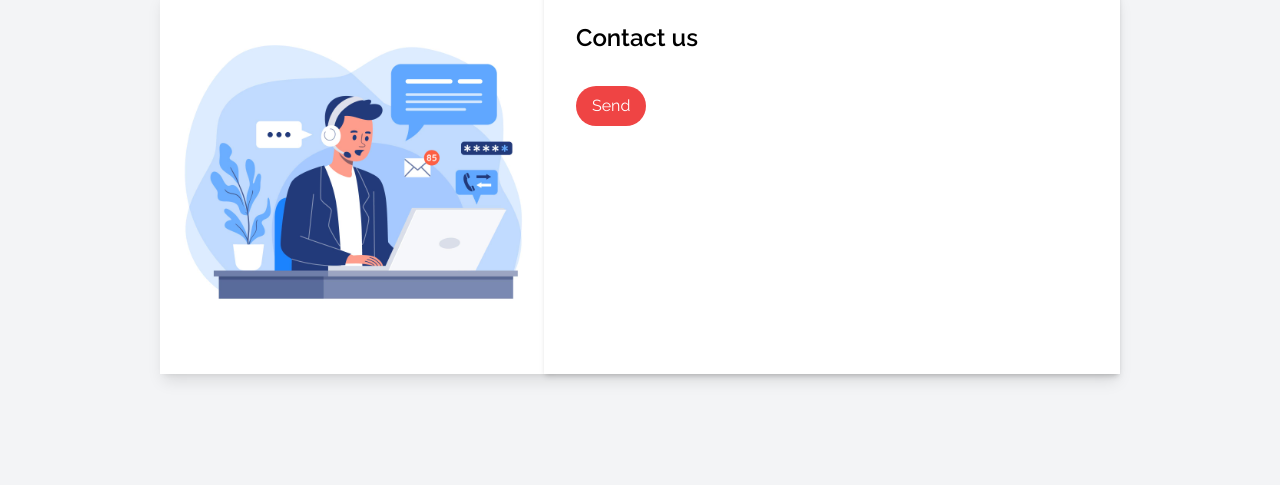
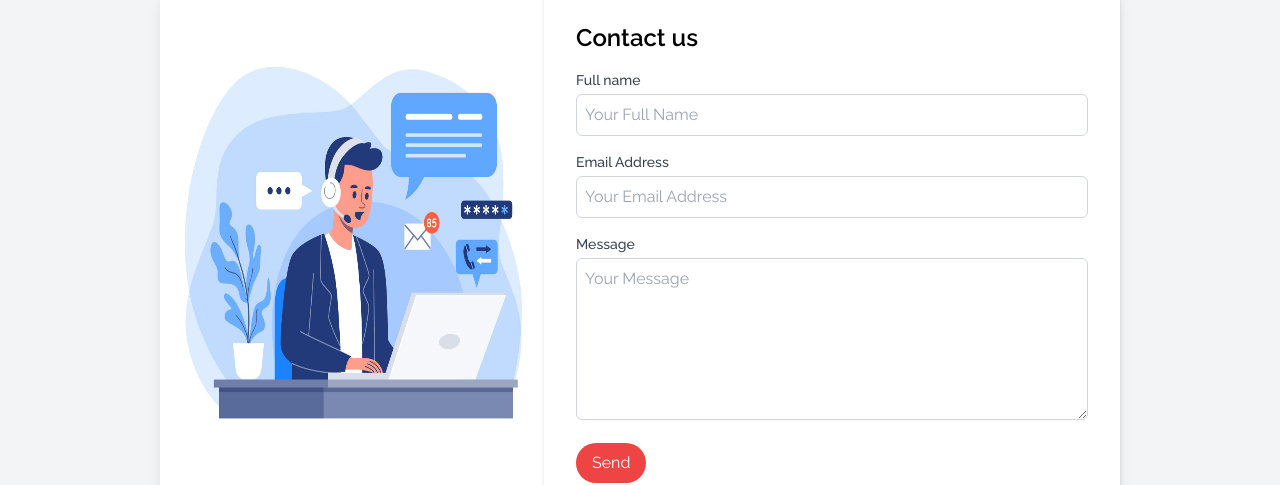
Before and after one commit to NimbalkarSoham/MBAkaro-nextApp, a Next.js app: page /contactus in a window 1280 px wide. Shown: the part 134-619 px from the top of the page. Built offline with nearby package versions, Linux system fonts and the light colour scheme; no server answers.

Commit message:
aboutus changes

```diff
--- a/app/contactus/page.jsx
+++ b/app/contactus/page.jsx
@@ -2,6 +2,7 @@
 import React from 'react';
 import Link from 'next/link';
 import { useState } from 'react';
+import sendMail from '@/utils/emailService';
 import Image from 'next/image';
 
 const ContactUs = () => {
@@ -10,7 +11,6 @@ const ContactUs = () => {
     email: '',
     message: '',
   });
-
   const handleChange = (e) => {
     setFormData({ ...formData, [e.target.name]: e.target.value });
   };
@@ -18,24 +18,31 @@ const ContactUs = () => {
   const handleSubmit = async (e) => {
     e.preventDefault();
 
-    // Removed email sending logic
-
+    try {
+      await sendMail(formData);
       // Reset form fields on successful submission
       setFormData({ name: '', email: '', message: '' });
-
       // Display success message or perform any other action
-    console.log('Form submitted successfully');
+      console.log('Email sent successfully');
+    } catch (error) {
+      // Handle error, display error message, etc.
+      console.error('Error sending email:', error);
+    }
   };
-
   return (
     <div className="bg-gray-100 min-h-screen">
       <div>
         <nav className="flex items-center justify-between px-6 pt-4 bg-transparent w-full z-50">
-          {/* Navigation content */}
+
         </nav>
       </div>
 
       <div className="contact-container mt-11 mx-4 md:mx-20 lg:mx-40 flex flex-col md:flex-row shadow-lg">
+        {/* <iframe
+          className="left-col w-full md:w-2/5 h-60 md:h-auto"
+          src="https://www.google.com/maps/embed?pb=!1m18!1m12!1m3!1d15195.890370129258!2d74.3955550966623!3d17.79298516206121!2m3!1f0!2f0!3f0!3m2!1i1024!2i768!4f13.1!3m3!1m2!1s0x3bc3b80000ffabbb%3A0x8805ef9216d347dd!2sKulakjai%2C%20Maharashtra%20415503!5e0!3m2!1sen!2sin!4v1701174459382!5m2!1sen!2sin"
+          width="600" height="550" style={{ border: '0' }} allowFullScreen="" loading="lazy" referrerPolicy="no-referrer-when-downgrade"
+        ></iframe> */}
          <Image
               src="/contactus.jpg"
               alt="About Us Image"
@@ -48,22 +55,59 @@ const ContactUs = () => {
           <h1 className="text-2xl font-semibold mb-4">Contact us</h1>
 
           <form id="contact-form" method="post" onSubmit={handleSubmit}>
-            {/* Form fields */}
-            <button
-              type="submit"
-              id="submit"
-              name="submit"
-              className="mt-4 bg-red-500 text-white px-4 py-2 rounded-full focus:outline-none hover:opacity-80"
-            >
-              Send
-            </button>
+            <label htmlFor="name" className="block text-sm font-medium text-gray-700">
+        Full name
+      </label>
+      <input
+        type="text"
+        id="name"
+        name="name"
+        placeholder="Your Full Name"
+        required
+        value={formData.name}
+        onChange={handleChange} // Here's where handleChange is used
+        className="mt-1 p-2 w-full border border-gray-300 rounded-md focus:outline-none focus:ring focus:border-blue-300"
+      />
+
+      <label htmlFor="email" className="block mt-4 text-sm font-medium text-gray-700">
+        Email Address
+      </label>
+      <input
+        type="email"
+        id="email"
+        name="email"
+        placeholder="Your Email Address"
+        required
+        value={formData.email}
+        onChange={handleChange} // Here's where handleChange is used
+        className="mt-1 p-2 w-full border border-gray-300 rounded-md focus:outline-none focus:ring focus:border-blue-300"
+      />
+
+      <label htmlFor="message" className="block mt-4 text-sm font-medium text-gray-700">
+        Message
+      </label>
+      <textarea
+        rows="6"
+        placeholder="Your Message"
+        id="message"
+        name="message"
+        required
+        value={formData.message}
+        onChange={handleChange} // Here's where handleChange is used
+        className="mt-1 p-2 w-full border border-gray-300 rounded-md focus:outline-none focus:ring focus:border-blue-300"
+      />
+
+            <div id="clicked-address"></div>
+            <button type="submit" id="submit" name="submit" className="mt-4 bg-red-500 text-white px-4 py-2 rounded-full focus:outline-none hover:opacity-80">
+        Send</button>
           </form>
 
-          {/* Display error and success messages */}
           <div id="error" className="text-sm text-red-500 mt-2"></div>
           <div id="success-msg" className="text-sm text-green-500 mt-2"></div>
         </div>
       </div>
+
+
     </div>
   );
 };
```
Lines whose indentation alone changed are shown as unchanged.
